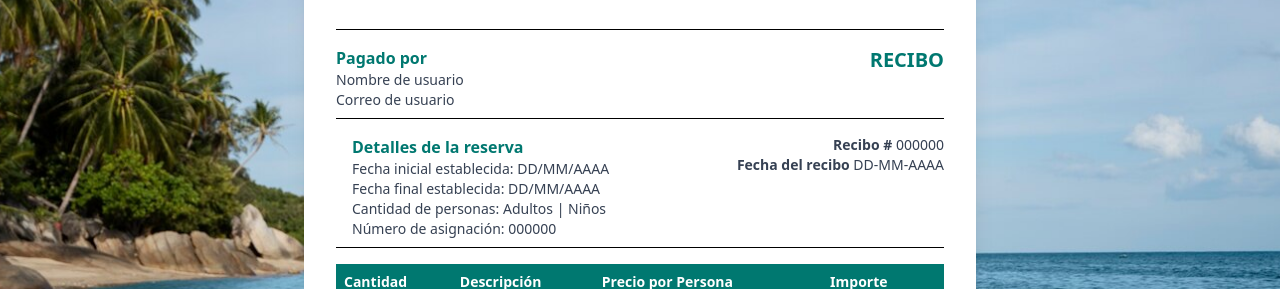
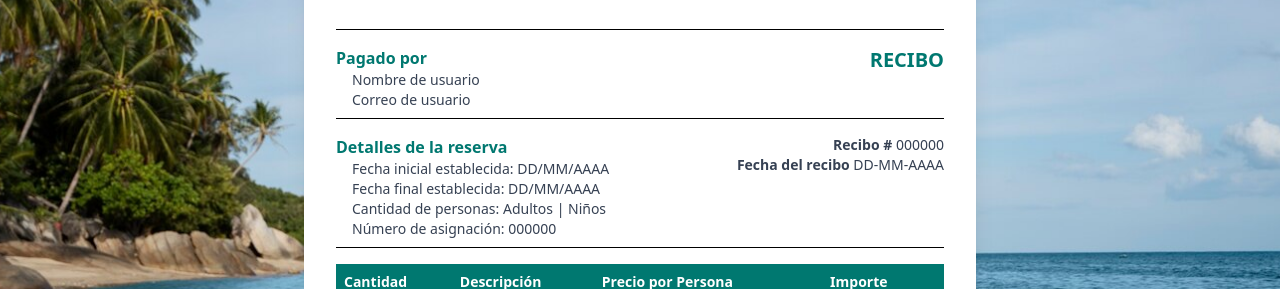
Before and after one commit to SebasEPV/TourManager_Front, a React (Vite) app: page /voucher in a window 1280 px wide. Shown: the part 368-657 px from the top of the page. Built offline with nearby package versions, Linux system fonts and the light colour scheme.

Commit message:
CAMBIOS: Corrección de Interlineado

```diff
--- a/src/pages/Voucher.jsx
+++ b/src/pages/Voucher.jsx
@@ -42,20 +42,20 @@ export default function Voucher() {
                 <div className="flex justify-between items-start mt-4 border-b pb-2">
                     <div>
                         <h3 className="text-[#007870] font-semibold">Pagado por</h3>
-                        <p className="text-sm text-gray-700">Nombre de usuario</p>
-                        <p className="text-sm text-gray-700">Correo de usuario</p>
+                        <p className="text-sm text-gray-700 pl-4">Nombre de usuario</p>
+                        <p className="text-sm text-gray-700 pl-4">Correo de usuario</p>
                     </div>
                     <div className="text-right text-xl text-[#007870] font-bold">RECIBO</div>
                 </div>
 
                 {/* Detalles de Reserva + Recibo */}
                 <div className="flex justify-between items-start mt-4 border-b pb-2">
-                    <div className="pl-4">
+                    <div>
                         <h3 className="text-[#007870] font-semibold">Detalles de la reserva</h3>
-                        <p className="text-sm text-gray-700">Fecha inicial establecida: <span className="font-medium">DD/MM/AAAA</span></p>
-                        <p className="text-sm text-gray-700">Fecha final establecida: <span className="font-medium">DD/MM/AAAA</span></p>
-                        <p className="text-sm text-gray-700">Cantidad de personas: <span className="font-medium">Adultos | Niños</span></p>
-                        <p className="text-sm text-gray-700">Número de asignación: <span className="font-medium">000000</span></p>
+                        <p className="text-sm text-gray-700 pl-4">Fecha inicial establecida: <span className="font-medium">DD/MM/AAAA</span></p>
+                        <p className="text-sm text-gray-700 pl-4">Fecha final establecida: <span className="font-medium">DD/MM/AAAA</span></p>
+                        <p className="text-sm text-gray-700 pl-4">Cantidad de personas: <span className="font-medium">Adultos | Niños</span></p>
+                        <p className="text-sm text-gray-700 pl-4">Número de asignación: <span className="font-medium">000000</span></p>
                     </div>
                     <div className="text-right flex flex-col h-full justify-end">
                         <p className="text-sm text-gray-700 font-semibold">Recibo # <span className="font-normal">000000</span></p>
```
